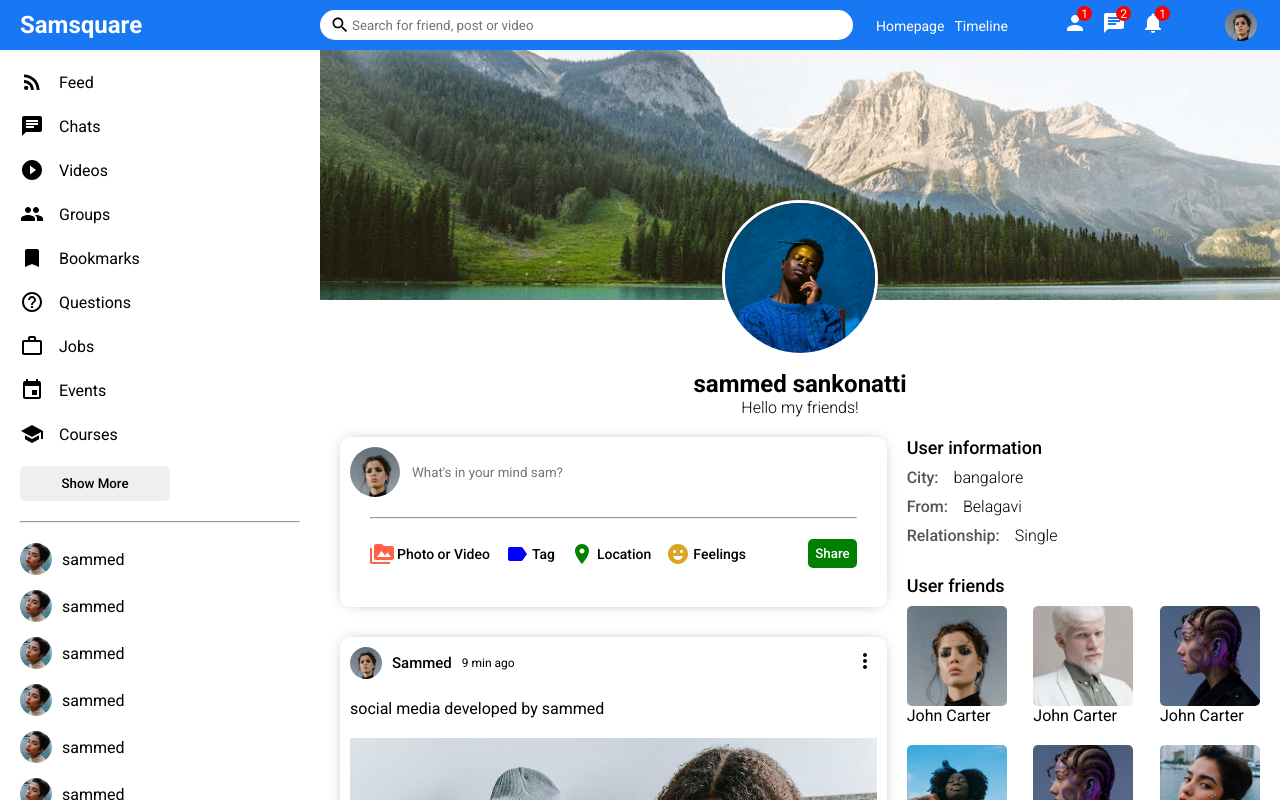
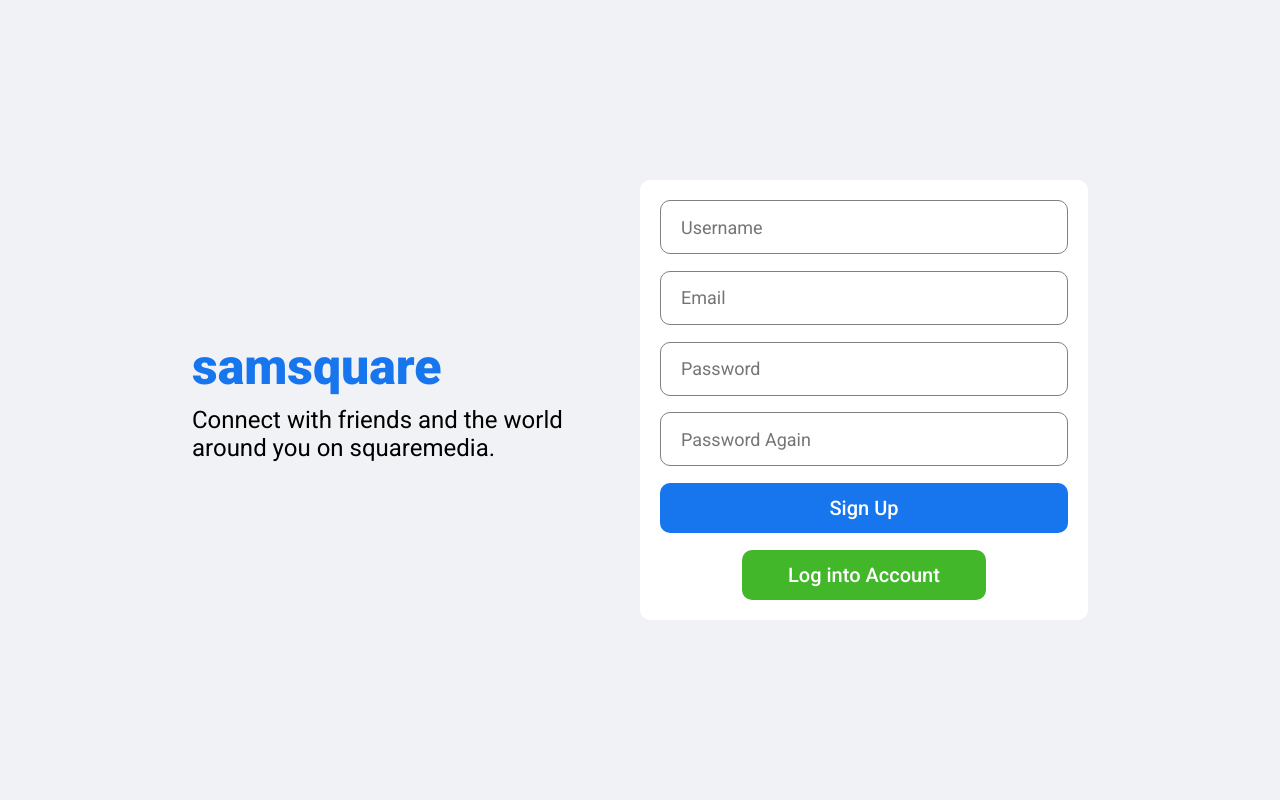
Before and after one commit to samsquareed/squaremedia, a React (Create React App) app: page / in a window 1280 px wide. Shown: the top 800 px of the page. Built offline with nearby package versions, Linux system fonts and the light colour scheme.

Commit message:
login and signup components added

```diff
--- a/src/App.js
+++ b/src/App.js
@@ -1,11 +1,13 @@
 
 import React from 'react'
 import Home from './pages/home/Home'
+import Login from './pages/login/Login'
 import Profile from './pages/profile/Profile'
+import Register from './pages/register/Register'
 
 const App = () => {
   return (
-    <Profile />
+    <Register />
   )
 }
 
--- /dev/null
+++ b/src/pages/login/Login.jsx
@@ -0,0 +1,29 @@
+import "./login.css";
+
+const Login = () => {
+  return (
+    <div className="login">
+      <div className="loginWrapper">
+        <div className="loginLeft">
+          <h3 className="loginLogo">samsquare</h3>
+          <span className="loginDesc">
+            Connect with friends and the world around you on squaremedia.
+          </span>
+        </div>
+        <div className="loginRight">
+          <div className="loginBox">
+            <input placeholder="Email" className="loginInput" />
+            <input placeholder="Password" className="loginInput" />
+            <button className="loginButton">Log In</button>
+            <span className="loginForgot">Forgot Password?</span>
+            <button className="loginRegisterButton">
+              Create a New Account
+            </button>
+          </div>
+        </div>
+      </div>
+    </div>
+  )
+}
+
+export default Login
--- /dev/null
+++ b/src/pages/login/login.css
@@ -0,0 +1,84 @@
+.login {
+  width: 100vw;
+  height: 100vh;
+  background-color: #f0f2f5;
+  display: flex;
+  align-items: center;
+  justify-content: center;
+}
+
+.loginWrapper {
+  width: 70%;
+  height: 70%;
+  display: flex;
+}
+
+.loginLeft,
+.loginRight {
+  flex: 1;
+  display: flex;
+  flex-direction: column;
+  justify-content: center;
+}
+
+.loginLogo {
+  font-size: 50px;
+  font-weight: 800;
+  color: #1775ee;
+  margin-bottom: 10px;
+}
+
+.loginDesc {
+  font-size: 24px;
+}
+
+.loginBox{
+    height: 300px;
+    padding: 20px;
+    background-color: white;
+    border-radius: 10px;
+    display: flex;
+    flex-direction: column;
+    justify-content: space-between;
+}
+
+.loginInput{
+    height: 50px;
+    border-radius: 10px;
+    border: 1px solid gray;
+    font-size: 18px;
+    padding-left: 20px;
+}
+
+.loginInput:focus{
+    outline: none;
+}
+
+.loginButton{
+    height: 50px;
+    border-radius: 10px;
+    border: none;
+    background-color: #1775ee;
+    color: white;
+    font-size: 20px;
+    font-weight: 500;
+    cursor: pointer;
+}
+
+.loginForgot{
+    text-align: center;
+    color: #1775ee;
+}
+
+.loginRegisterButton{
+    width: 60%;
+    align-self: center;
+    height: 50px;
+    border-radius: 10px;
+    border: none;
+    background-color: #42b72a;
+    color: white;
+    font-size: 20px;
+    font-weight: 500;
+    cursor: pointer;
+}
--- /dev/null
+++ b/src/pages/register/Register.jsx
@@ -0,0 +1,32 @@
+import "./register.css";
+
+import React from 'react'
+
+const Register = () => {
+  return (
+    <div className="login">
+      <div className="loginWrapper">
+        <div className="loginLeft">
+          <h3 className="loginLogo">samsquare</h3>
+          <span className="loginDesc">
+            Connect with friends and the world around you on squaremedia.
+          </span>
+        </div>
+        <div className="loginRight">
+          <div className="loginBox">
+            <input placeholder="Username" className="loginInput" />
+            <input placeholder="Email" className="loginInput" />
+            <input placeholder="Password" className="loginInput" />
+            <input placeholder="Password Again" className="loginInput" />
+            <button className="loginButton">Sign Up</button>
+            <button className="loginRegisterButton">
+              Log into Account
+            </button>
+          </div>
+        </div>
+      </div>
+    </div>
+  )
+}
+
+export default Register
--- /dev/null
+++ b/src/pages/register/register.css
@@ -0,0 +1,84 @@
+.login {
+  width: 100vw;
+  height: 100vh;
+  background-color: #f0f2f5;
+  display: flex;
+  align-items: center;
+  justify-content: center;
+}
+
+.loginWrapper {
+  width: 70%;
+  height: 70%;
+  display: flex;
+}
+
+.loginLeft,
+.loginRight {
+  flex: 1;
+  display: flex;
+  flex-direction: column;
+  justify-content: center;
+}
+
+.loginLogo {
+  font-size: 50px;
+  font-weight: 800;
+  color: #1775ee;
+  margin-bottom: 10px;
+}
+
+.loginDesc {
+  font-size: 24px;
+}
+
+.loginBox{
+    height: 400px;
+    padding: 20px;
+    background-color: white;
+    border-radius: 10px;
+    display: flex;
+    flex-direction: column;
+    justify-content: space-between;
+}
+
+.loginInput{
+    height: 50px;
+    border-radius: 10px;
+    border: 1px solid gray;
+    font-size: 18px;
+    padding-left: 20px;
+}
+
+.loginInput:focus{
+    outline: none;
+}
+
+.loginButton{
+    height: 50px;
+    border-radius: 10px;
+    border: none;
+    background-color: #1775ee;
+    color: white;
+    font-size: 20px;
+    font-weight: 500;
+    cursor: pointer;
+}
+
+.loginForgot{
+    text-align: center;
+    color: #1775ee;
+}
+
+.loginRegisterButton{
+    width: 60%;
+    align-self: center;
+    height: 50px;
+    border-radius: 10px;
+    border: none;
+    background-color: #42b72a;
+    color: white;
+    font-size: 20px;
+    font-weight: 500;
+    cursor: pointer;
+}
```
